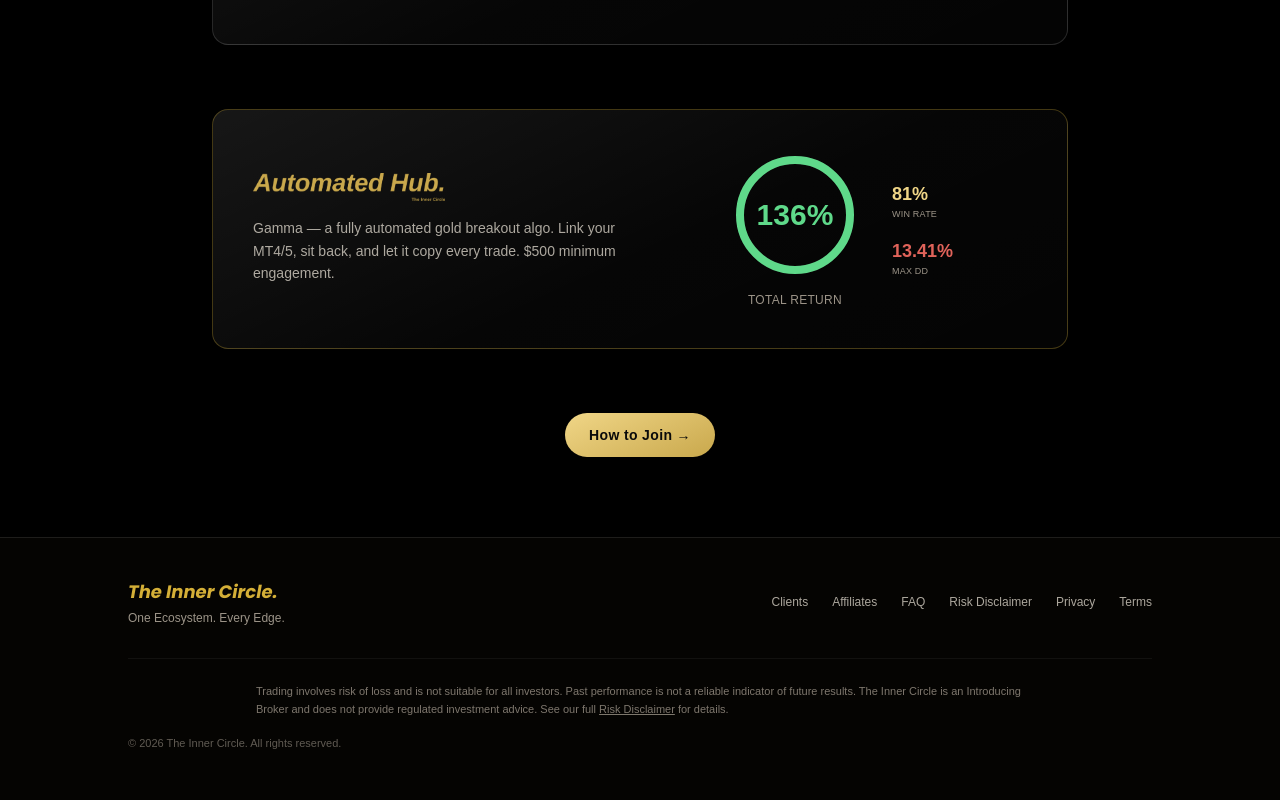
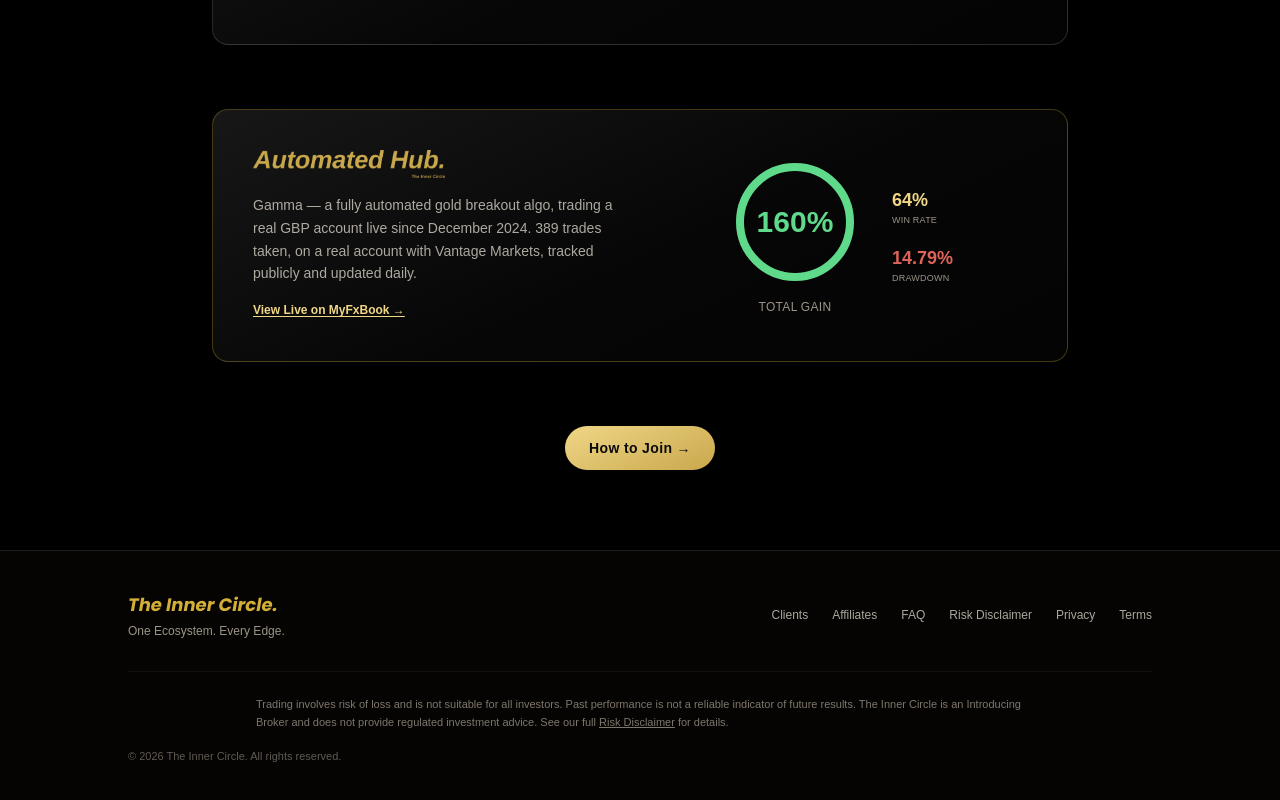
Before and after one commit to cjp-rgb/inner-circle-website, a Next.js app: page /clients/results in a window 1280 px wide. Shown: the part 901-1701 px from the top of the page. Built offline with nearby package versions, Linux system fonts and the light colour scheme; a web font is replaced by a local one.

Commit message:
Replace Automated Hub stats with real live MyFxBook data (+160.40% gain, 64% win rate, 14.79% DD), add live tracking link and real account description

```diff
--- a/src/app/clients/results/page.tsx
+++ b/src/app/clients/results/page.tsx
@@ -110,22 +110,31 @@ export default function ResultsPage() {
           >
             <div>
               <img src="/logos/automated_hub.png" alt="" className="h-6 md:h-7 w-auto max-w-none mb-4" />
-              <p className="text-sm text-foreground/70 leading-relaxed">
-                Gamma — a fully automated gold breakout algo. Link your
-                MT4/5, sit back, and let it copy every trade. $500 minimum
-                engagement.
+              <p className="text-sm text-foreground/70 leading-relaxed mb-3">
+                Gamma — a fully automated gold breakout algo, trading a real
+                GBP account live since December 2024. 389 trades taken, on a
+                real account with Vantage Markets, tracked publicly and
+                updated daily.
               </p>
+              <a
+                href="https://www.myfxbook.com/members/SyndicateGlobal/gamma-t-5/12043333"
+                target="_blank"
+                rel="noopener noreferrer"
+                className="inline-flex items-center gap-1.5 text-xs font-semibold text-gold-bright hover:text-gold underline underline-offset-2"
+              >
+                View Live on MyFxBook →
+              </a>
             </div>
             <div className="flex items-center justify-center gap-6 md:gap-8">
-              <AnimatedStat value={136} suffix="%" label="Total Return" color="#5FD98A" size={130} />
+              <AnimatedStat value={160} suffix="%" label="Total Gain" color="#5FD98A" size={130} />
               <div className="flex flex-col gap-4">
                 <div>
-                  <p className="text-lg font-bold text-gold-bright">81%</p>
+                  <p className="text-lg font-bold text-gold-bright">64%</p>
                   <p className="text-[9px] text-muted uppercase tracking-wide">Win Rate</p>
                 </div>
                 <div>
-                  <p className="text-lg font-bold" style={{ color: "#E0635A" }}>13.41%</p>
-                  <p className="text-[9px] text-muted uppercase tracking-wide">Max DD</p>
+                  <p className="text-lg font-bold" style={{ color: "#E0635A" }}>14.79%</p>
+                  <p className="text-[9px] text-muted uppercase tracking-wide">Drawdown</p>
                 </div>
               </div>
             </div>
```
